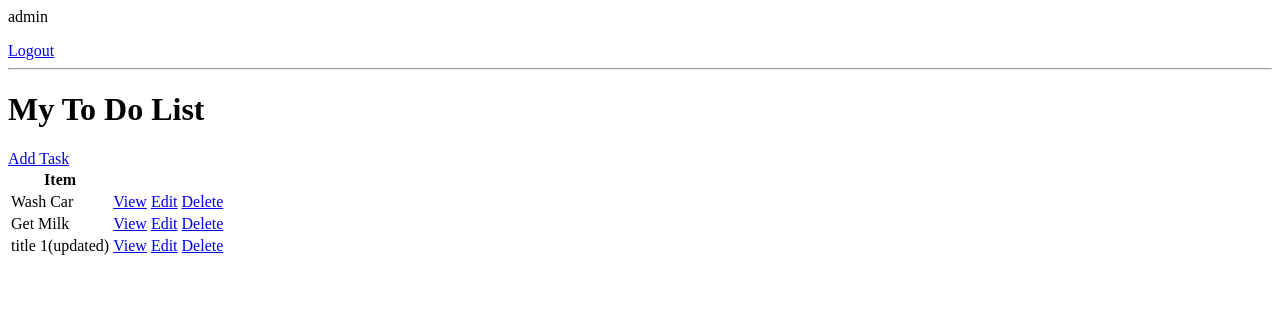
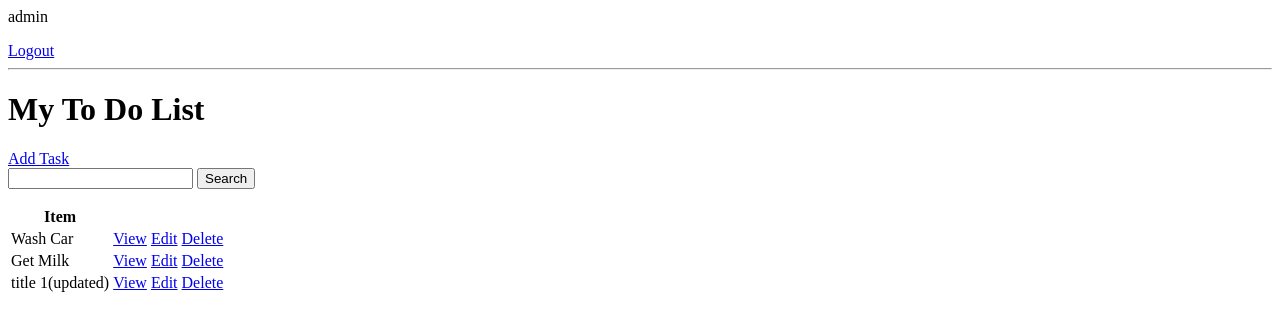
Before and after one commit to nishatreza/todoAppDjango, a Django app: page / in a window 1280 px wide. Shown: the top 331 px of the page. Run offline with Django 4.2, Linux system fonts and the light colour scheme; a user stored in the database is signed in; data comes from the database, SQL or seed files in the repository; both versions use the stored data as it was after the commit.

Commit message:
12th search field added
12th search field added in the list

```diff
--- a/base/templates/base/task_list.html
+++ b/base/templates/base/task_list.html
@@ -10,6 +10,12 @@
 <hr>
 <h1>My To Do List{{color}}</h1>
 <a href="{% url 'task-create' %}">Add Task</a>
+
+<form method="GET">
+    <input type="text" name="search-area" value="{{search_input}}">
+    <input type="submit" value="Search">
+</form>
+
 
 <table>
     <tr>
--- a/base/views.py
+++ b/base/views.py
@@ -46,6 +46,12 @@ class TaskList(LoginRequiredMixin, ListView):
         context = super().get_context_data(**kwargs)
         context['tasks'] = context['tasks'].filter(user=self.request.user)
         context['count'] = context['tasks'].filter(complete=False).count()
+        search_input = self.request.GET.get('search-area') or ''
+        if search_input:
+            # context['tasks'] = context['tasks'].filter(title__icontains=search_input)
+            context['tasks'] = context['tasks'].filter(title__startswith=search_input)
+
+        context['search_input'] = search_input
         return context
 
 
```
Also changed, not shown: db.sqlite3.
